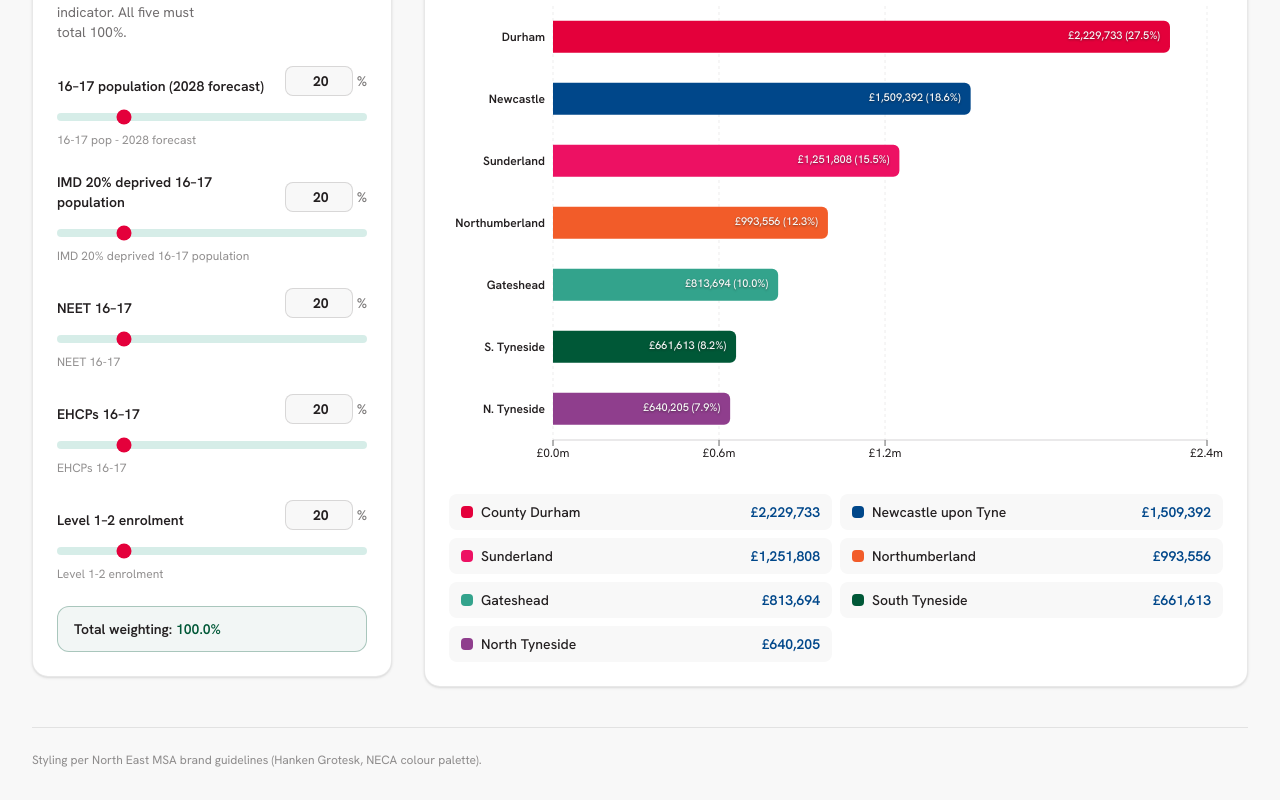
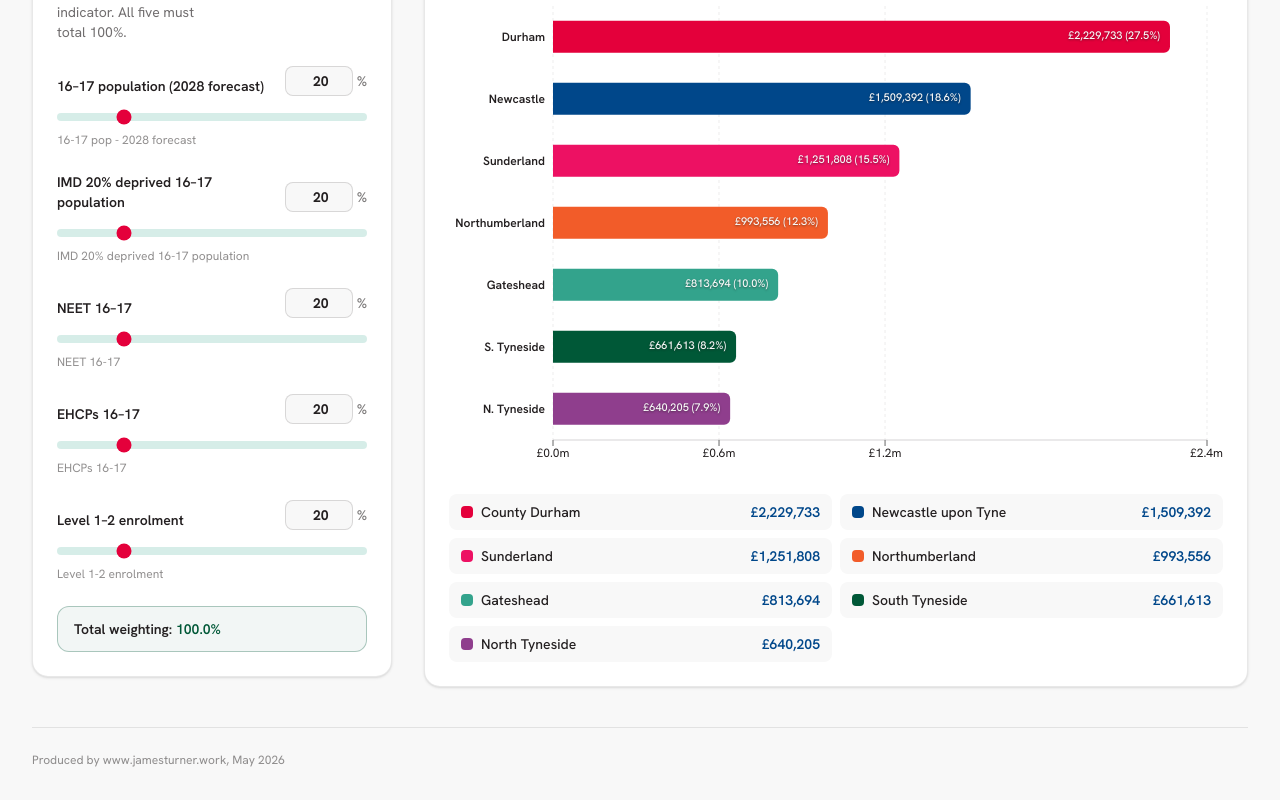
Before and after one commit to turnerwork/neca-post16-funding-tool, a React (Vite) app: page / in a window 1280 px wide. Shown: the part 272-1072 px from the top of the page. Built offline with nearby package versions, Linux system fonts and the light colour scheme.

Commit message:
Update footer attribution text

```diff
--- a/src/App.tsx
+++ b/src/App.tsx
@@ -68,8 +68,7 @@ export default function App() {
         )}
 
         <footer className="mt-10 border-t border-neca-black/10 pt-6 text-xs text-neca-black/50">
-          Styling per North East MSA brand guidelines (Hanken Grotesk, NECA colour
-          palette).
+          Produced by www.jamesturner.work, May 2026
         </footer>
       </main>
     </div>
```
